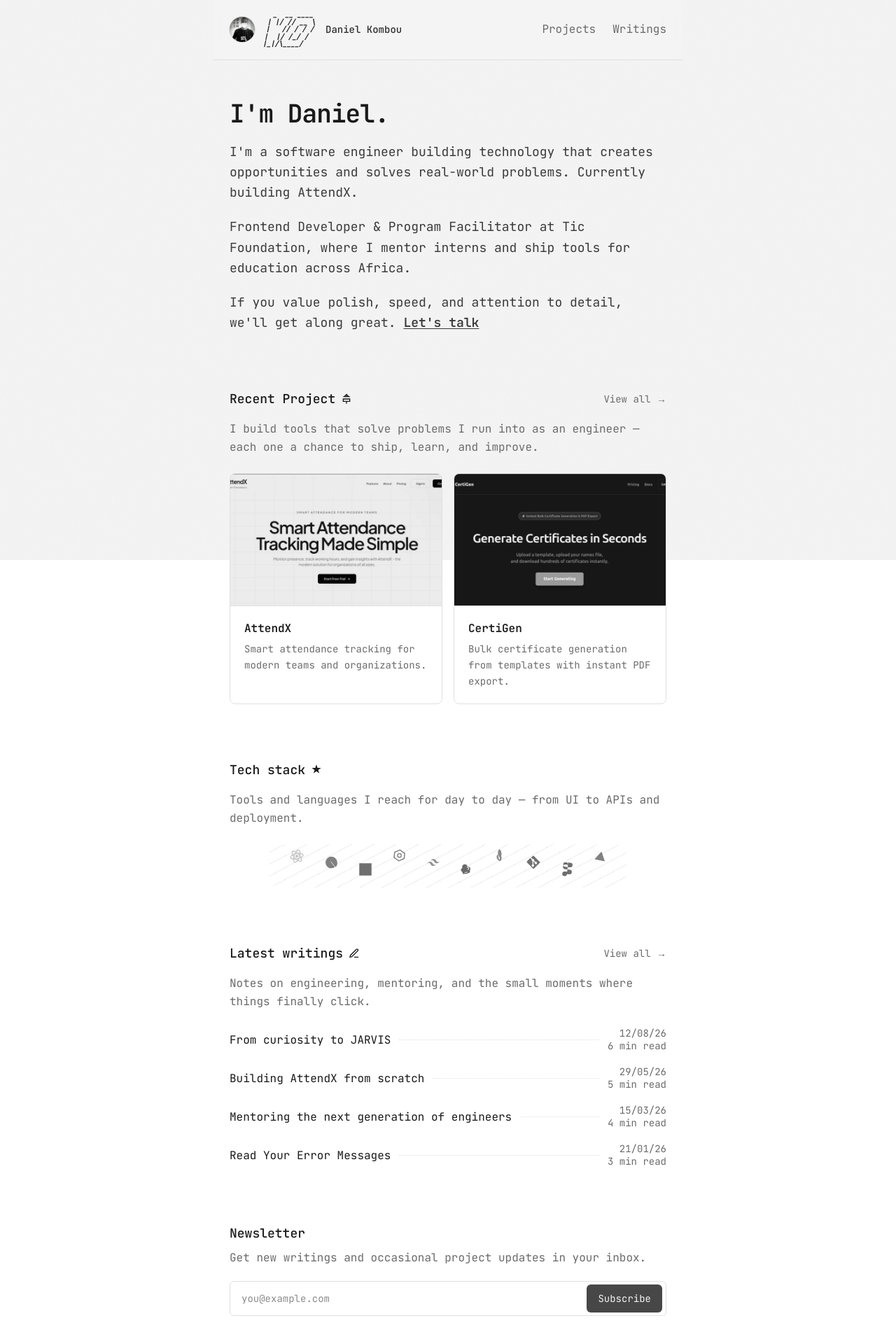
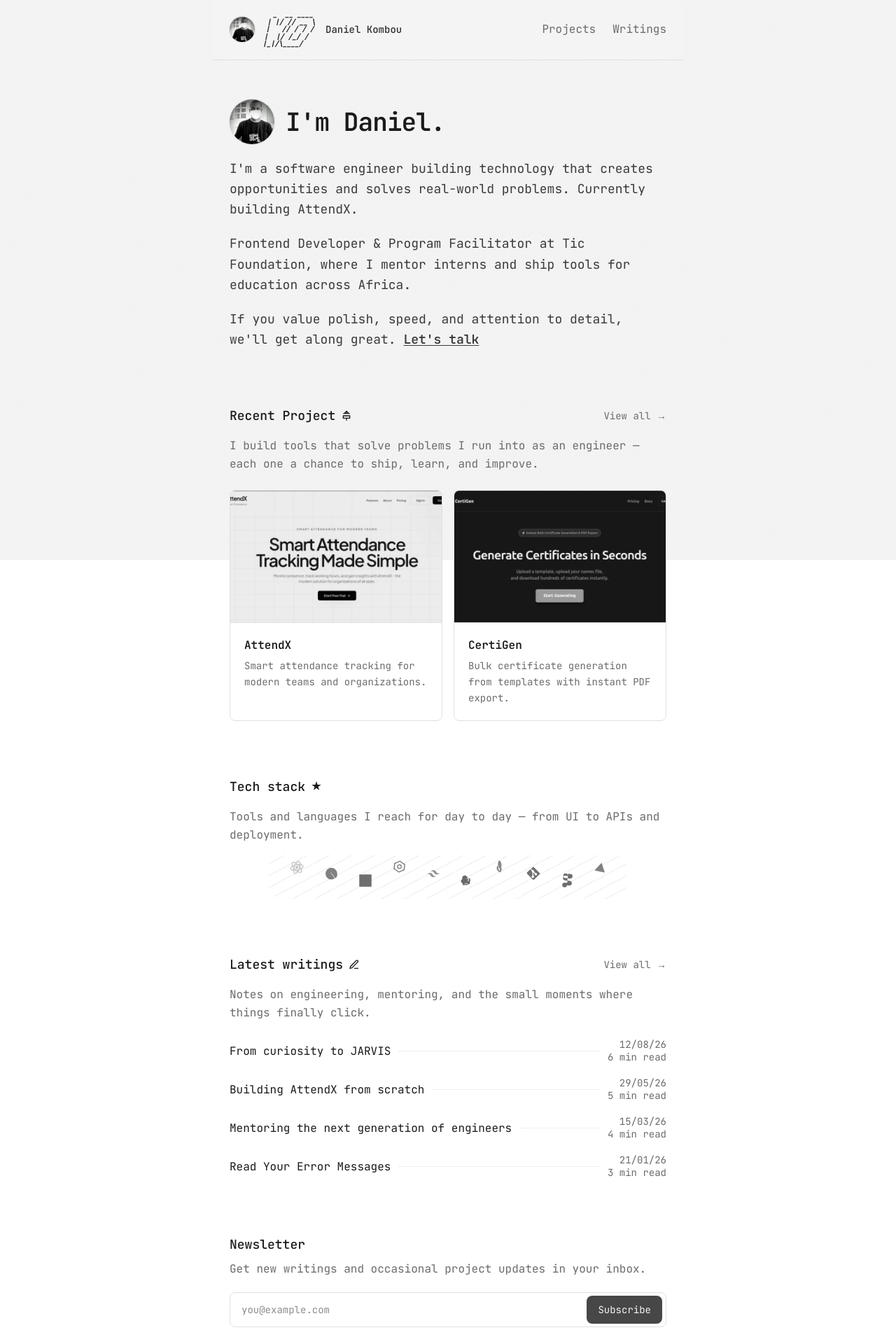
Before and after one commit to Danielkombou/folio, a Next.js app: page / in a window 1280 px wide. Shown: the top 1920 px of the page at 70% size. Built offline with nearby package versions, Linux system fonts and the light colour scheme.

Commit message:
Refactor Navbar and ProjectCard components for improved layout and responsiveness. Update StackIcons to enhance visual presentation and accessibility. Add avatar to site data and update project descriptions for clarity, including new projects "JARVIS" and "EcoCleaners."

```diff
--- a/app/page.tsx
+++ b/app/page.tsx
@@ -1,3 +1,4 @@
+import Image from "next/image";
 import Link from "next/link";
 import { NewsletterForm } from "@/components/NewsletterForm";
 import { ProjectCard } from "@/components/ProjectCard";
@@ -14,9 +15,19 @@ export default function Home() {
     <main className="mx-auto max-w-2xl space-y-16 px-5 py-10 sm:space-y-20 sm:px-6 sm:py-14">
       <Reveal>
         <section className="space-y-5">
-          <h1 className="text-3xl font-semibold tracking-tight sm:text-4xl">
-            I&apos;m Daniel.
-          </h1>
+          <div className="flex items-center gap-4">
+            <Image
+              src={site.avatar}
+              alt={site.name}
+              width={64}
+              height={64}
+              priority
+              className="h-14 w-14 rounded-full object-cover ring-1 ring-border sm:h-16 sm:w-16"
+            />
+            <h1 className="text-3xl font-semibold tracking-tight sm:text-4xl">
+              I&apos;m Daniel.
+            </h1>
+          </div>
           <p className="text-base leading-relaxed text-foreground/85 sm:text-lg">
             {hero.intro}
           </p>
@@ -51,7 +62,7 @@ export default function Home() {
             {projects.description}
           </p>
         </Reveal>
-        <div className="grid grid-cols-1 gap-4 sm:grid-cols-2">
+        <div className="grid grid-cols-1 items-stretch gap-4 sm:grid-cols-2">
           {featured.map((p, i) => (
             <ProjectCard key={p.title} project={p} delay={i * 0.08} priority={i === 0} />
           ))}
@@ -68,7 +79,7 @@ export default function Home() {
               </svg>
             }
           />
-          <p className="mb-6 text-sm leading-relaxed text-muted sm:text-base">
+          <p className="mb-4 text-sm leading-relaxed text-muted sm:text-base">
             {stack.description}
           </p>
           <StackIcons items={stack.items} />
--- a/app/projects/page.tsx
+++ b/app/projects/page.tsx
@@ -25,7 +25,7 @@ export default function ProjectsPage() {
         </div>
       </Reveal>
 
-      <div className="grid grid-cols-1 gap-5 sm:grid-cols-2">
+      <div className="grid grid-cols-1 items-stretch gap-5 sm:grid-cols-2">
         {projects.items.map((p, i) => (
           <ProjectCard key={p.title} project={p} delay={Math.min(i * 0.06, 0.24)} />
         ))}
@@ -37,7 +37,7 @@ export default function ProjectsPage() {
             href={site.github}
             target="_blank"
             rel="noopener noreferrer"
-            className="inline-flex items-center gap-2 rounded-md border border-border bg-card px-5 py-3 text-sm font-medium transition-colors hover:border-foreground/30 hover:bg-foreground hover:text-background"
+            className="inline-flex items-center gap-2 rounded-lg border border-border bg-card px-5 py-3 text-sm font-medium transition-colors hover:border-foreground/30 hover:bg-foreground hover:text-background"
           >
             See more on GitHub
             <span aria-hidden>→</span>
--- a/components/NewsletterForm.tsx
+++ b/components/NewsletterForm.tsx
@@ -11,11 +11,11 @@ export function NewsletterForm() {
       <input
         type="email"
         placeholder="you@example.com"
-        className="w-full rounded-md border border-border bg-card px-4 py-3.5 pr-32 text-sm outline-none transition-colors focus:border-foreground/30"
+        className="w-full rounded-lg border border-border bg-card px-4 py-3.5 pr-32 text-sm outline-none transition-colors focus:border-foreground/30"
       />
       <button
         type="submit"
-        className="absolute right-1.5 top-1/2 -translate-y-1/2 rounded-md bg-foreground/80 px-4 py-2.5 text-sm text-background transition-colors hover:bg-foreground"
+        className="absolute right-1.5 top-1/2 -translate-y-1/2 rounded-lg bg-foreground/80 px-4 py-2.5 text-sm text-background transition-colors hover:bg-foreground"
       >
         Subscribe
       </button>
--- a/components/SiteFooter.tsx
+++ b/components/SiteFooter.tsx
@@ -48,7 +48,7 @@ export function SiteFooter() {
           type="button"
           onClick={toggle}
           aria-label={theme === "dark" ? "Switch to light theme" : "Switch to dark theme"}
-          className="rounded-md border border-border p-2 text-foreground/70 transition-colors hover:border-foreground/30 hover:text-foreground"
+          className="rounded-lg border border-border p-2 text-foreground/70 transition-colors hover:border-foreground/30 hover:text-foreground"
         >
           {theme === "dark" ? (
             <svg width="16" height="16" viewBox="0 0 24 24" fill="none" stroke="currentColor" strokeWidth="2" aria-hidden>
```
